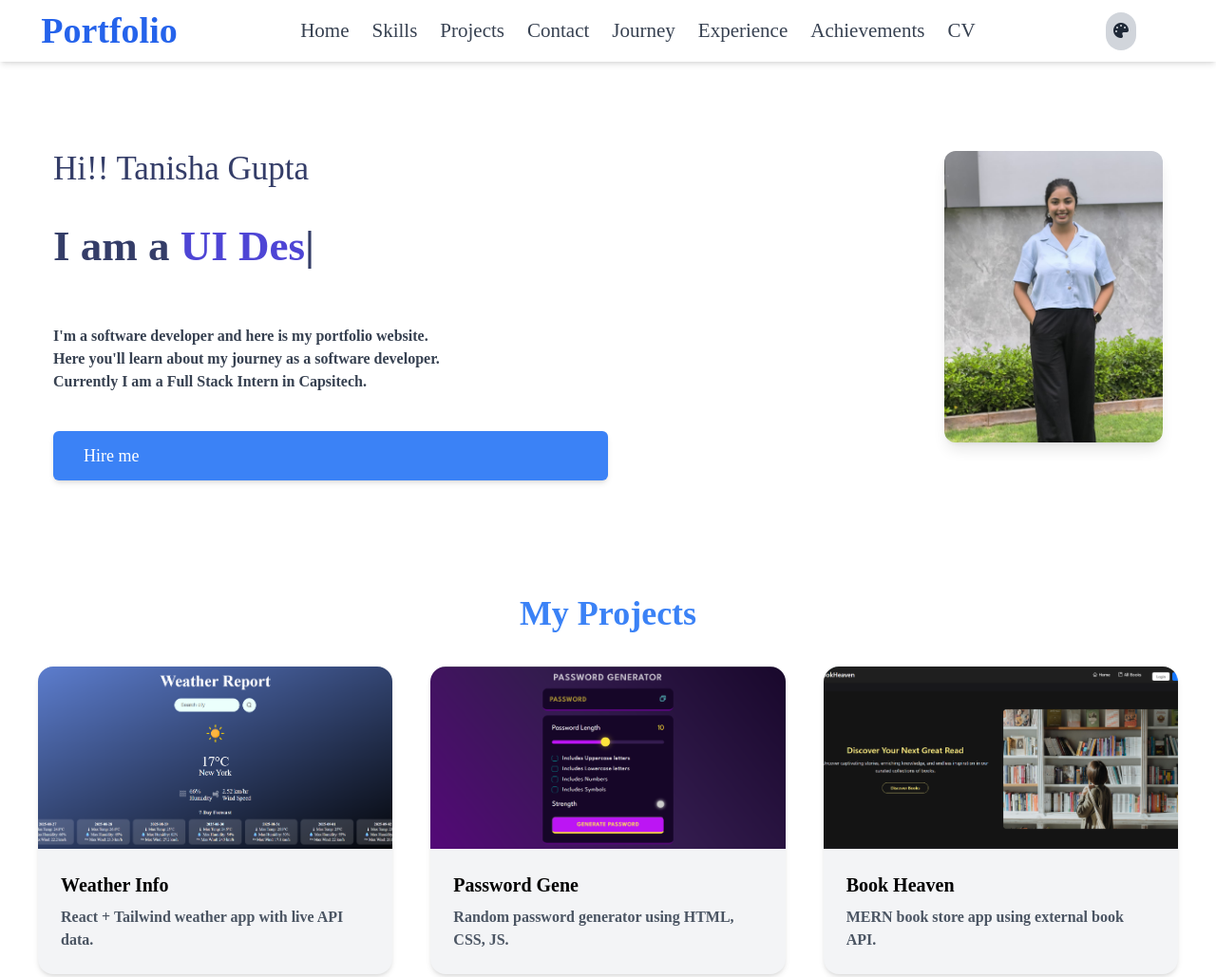
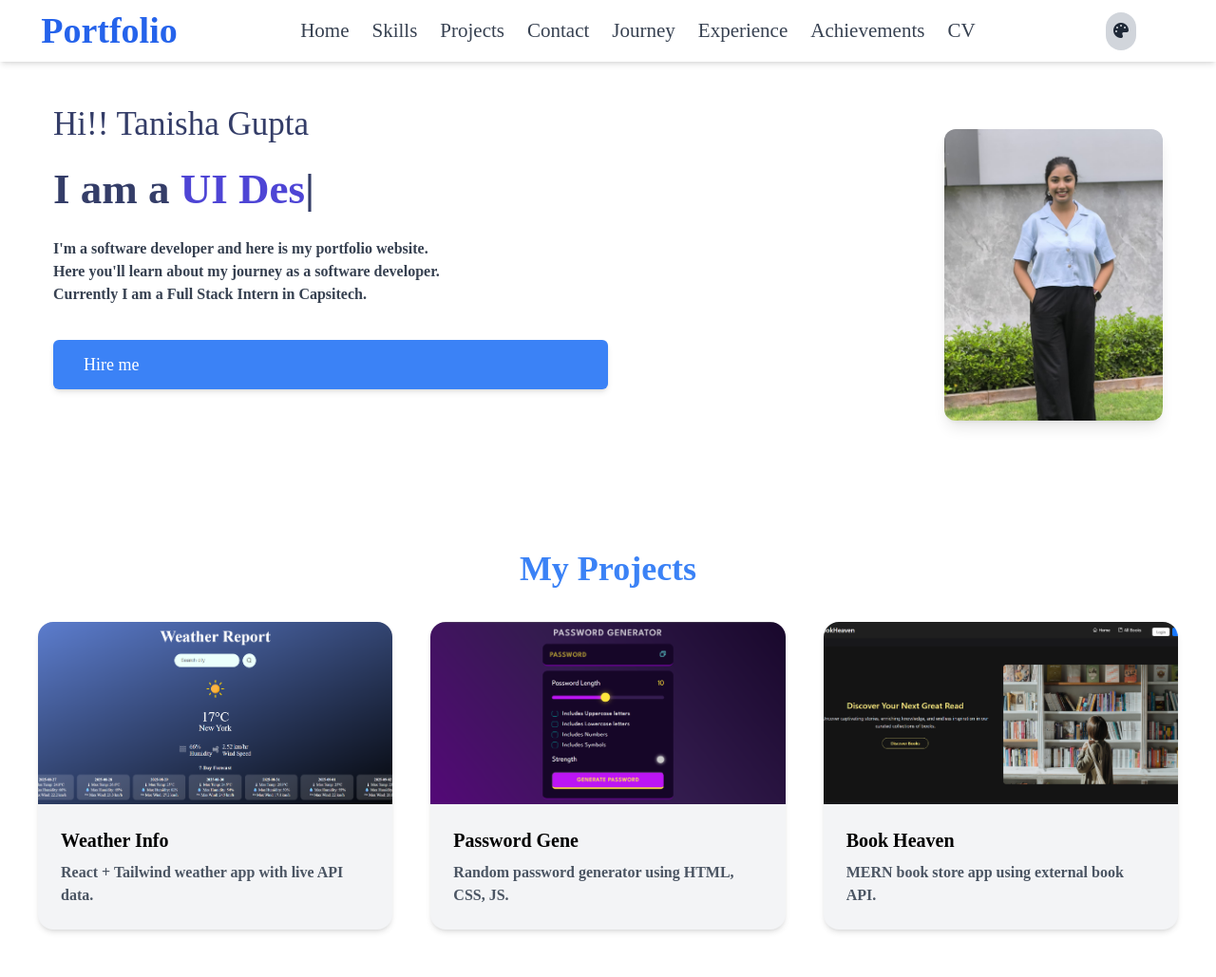
Before and after one commit to Tanisha-Gupta200/Portfolio, a website: page index.html in a window 1280 px wide. Shown: the top 1029 px of the page at 95% size. Drawn offline with nearby package versions, Linux system fonts and the light colour scheme.

Commit message:
done all

```diff
--- a/index.html
+++ b/index.html
@@ -107,7 +107,6 @@
             transform translate-x-full transition-transform duration-300 ease-in-out">
 
   <a href="#home" class="hover:text-black">Home</a>
-  <a href="#about" class="hover:text-black">About</a>
   <a href="#projects" class="hover:text-black">Projects</a>
   <a href="#contact" class="hover:text-black">Contact</a>
   <a href="#timeline" class="hover:text-black">Journey</a>
@@ -122,10 +121,10 @@
     <main class="flex-grow">
       <section id="home" class="w-full py-10 relative overflow-hidden">
         <div
-          class="max-w-[1200px] mx-auto flex flex-col lg:flex-row justify-between items-center mt-20"
+          class="max-w-[1200px] mx-auto flex flex-col lg:flex-row justify-between items-center mt-15"
         >
           <div
-            class="flex flex-col justify-center gap-8 text-center lg:text-left pt-4 px-4 mt-4 flex-1 z-10"
+            class="flex flex-col justify-center gap-5 text-center lg:text-left pt-2 px-4 mt-2 flex-1 z-10"
           >
             <h1 class="text-[35px] font-medium text-[#343d68]">
               Hi!! Tanisha Gupta
@@ -134,7 +133,7 @@
               I am a <span class="text-[#4e45d5] font-extrabold role"></span>
             </h2>
             <p
-              class="mt-7 md:mb-2 w-[90%] sm:w-[80%] lg:w-[70%] mx-auto lg:mx-0 font-bold  text-gray-700"
+              class="mt-2 md:mb-4 w-[90%] sm:w-[60%] lg:w-[70%] mx-auto lg:mx-0 font-bold  text-gray-700"
             >
               I'm a software developer and here is my portfolio website.<br />
               Here you'll learn about my journey as a software developer.<br />
@@ -150,12 +149,12 @@
 
           <div class="relative flex-1 flex justify-center lg:justify-end z-10">
             <div
-              class="p-4 relative animate-[scaleImage_5s_linear_infinite] mt-18"
+              class="p-4 relative animate-[scaleImage_5s_linear_infinite] mt-20"
             >
               <img
                 src="./images/userAsset/userphothoh.jpg"
                 alt="Tanisha Gupta"
-                class="rounded-xl shadow-lg w-[280px] sm:w-[340px] lg:w-[230px] h-auto"
+                class="rounded-xl shadow-lg w-[280px] sm:w-[320px] lg:w-[230px] h-auto"
               />
             </div>
           </div>
```
